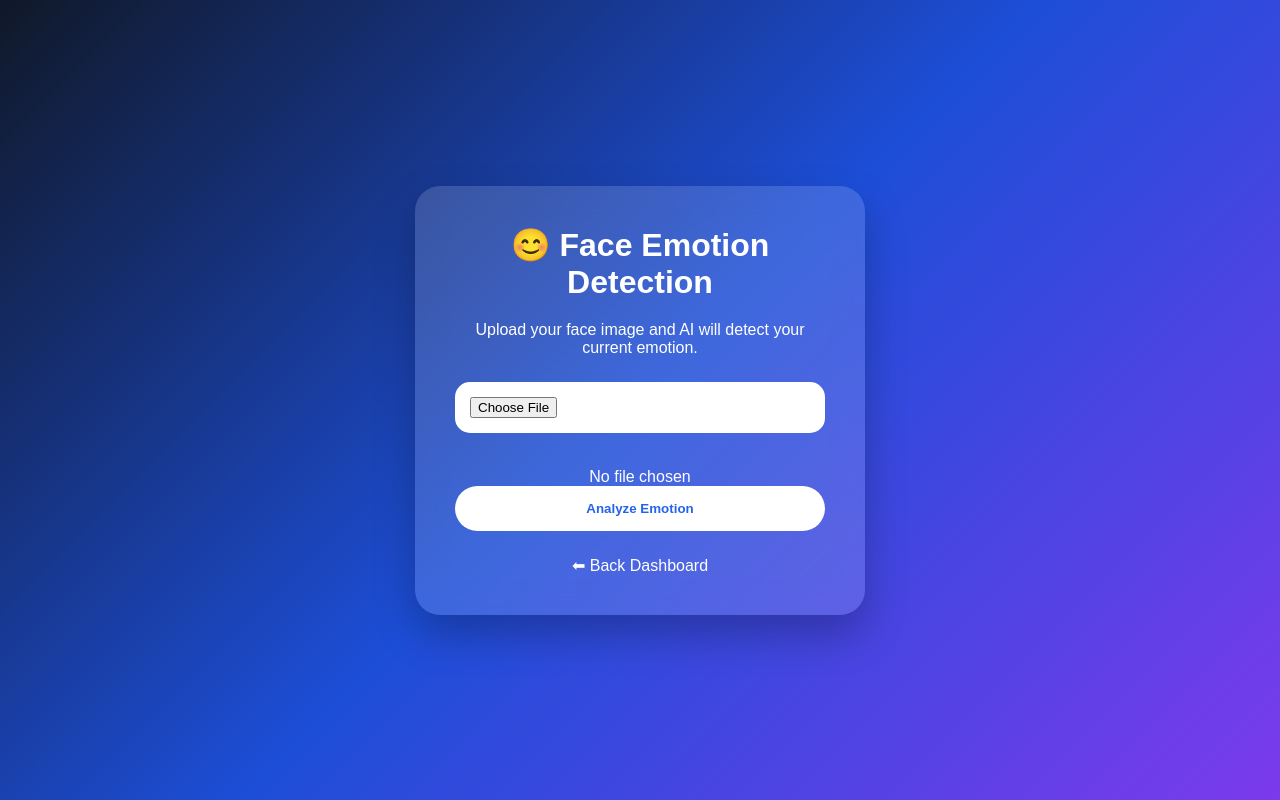
After one commit to saip34702-ui/ai-mental-health-monitor, a Flask app: page /face_detection in a window 1280 px wide. The commit adds this page. Run offline with Flask 3, Linux system fonts and the light colour scheme.

Commit message:
Remove venv and add latest project updates

```diff
--- a/app.py
+++ b/app.py
@@ -4,12 +4,14 @@ from config import Config
 from database.db import init_db
 from routes.auth import auth
 from routes.dashboard import dashboard
+from routes.face import face
 
 app = Flask(__name__)
 app.config.from_object(Config)
 
 app.register_blueprint(auth)
 app.register_blueprint(dashboard)
+app.register_blueprint(face)
 
 
 @app.route("/")
--- /dev/null
+++ b/routes/face.py
@@ -0,0 +1,64 @@
+from flask import Blueprint, render_template, request, session
+from ai.face_detection import detect_face_emotion
+from database.db import get_db_connection
+import os
+from werkzeug.utils import secure_filename
+
+
+face = Blueprint("face", __name__)
+
+UPLOAD_FOLDER = "static/uploads"
+os.makedirs(UPLOAD_FOLDER, exist_ok=True)
+
+
+@face.route("/face_detection", methods=["GET", "POST"])
+def face_detection():
+
+    emotion = None
+
+    if request.method == "POST":
+
+        if "image" not in request.files:
+            return "No image found"
+
+        image = request.files["image"]
+
+        if image.filename == "":
+            return "No file selected"
+
+        filename = secure_filename(image.filename)
+
+        image_path = os.path.join(
+            UPLOAD_FOLDER,
+            filename
+        )
+
+        image.save(image_path)
+
+        emotion = detect_face_emotion(image_path)
+
+        conn = get_db_connection()
+
+        conn.execute(
+            """
+            INSERT INTO mood_records
+            (user_id, input_tpe, emotion, confidence, note)
+            VALUES (?, ?, ?, ?, ?)
+            """,
+            (
+                session["user_id"],
+                "face",
+                emotion,
+                0,
+                "Face emotion analysis"
+            )
+        )
+
+        conn.commit()
+        conn.close()
+
+
+    return render_template(
+        "face_detection.html",
+        emotion=emotion
+    )
--- a/static/css/style.css
+++ b/static/css/style.css
@@ -412,3 +412,97 @@ body {
         grid-template-columns: 1fr;
     }
 }
+
+.face-container{
+    min-height:100vh;
+    display:flex;
+    justify-content:center;
+    align-items:center;
+}
+
+
+.face-card{
+
+    width:450px;
+    padding:40px;
+
+    background:rgba(255,255,255,0.15);
+
+    backdrop-filter:blur(15px);
+
+    border-radius:25px;
+
+    text-align:center;
+
+    box-shadow:0 20px 40px rgba(0,0,0,0.25);
+
+}
+
+
+.face-card h1{
+
+    margin-bottom:20px;
+
+}
+
+
+.face-card input{
+
+    width:100%;
+
+    margin:25px 0;
+
+    padding:15px;
+
+    background:white;
+
+    border-radius:15px;
+
+}
+
+
+.face-card button{
+
+    width:100%;
+
+    padding:15px;
+
+    border:none;
+
+    border-radius:25px;
+
+    background:white;
+
+    color:#2563eb;
+
+    font-weight:bold;
+
+    cursor:pointer;
+
+}
+
+
+.emotion-result{
+
+    margin-top:30px;
+
+    background:rgba(255,255,255,0.2);
+
+    padding:20px;
+
+    border-radius:20px;
+
+}
+
+
+.back-btn{
+
+    display:block;
+
+    margin-top:25px;
+
+    color:white;
+
+    text-decoration:none;
+
+}
--- /dev/null
+++ b/templates/face_detection.html
@@ -0,0 +1,117 @@
+<!DOCTYPE html>
+<html lang="en">
+
+<head>
+
+    <meta charset="UTF-8">
+
+    <title>
+        Face Emotion Detection
+    </title>
+
+    <link rel="stylesheet"
+          href="{{ url_for('static',
+          filename='css/style.css') }}">
+
+</head>
+
+
+<body>
+
+
+<div class="face-container">
+
+
+    <div class="face-card">
+
+
+        <h1>
+            😊 Face Emotion Detection
+        </h1>
+
+
+        <p>
+            Upload your face image and AI will detect your current emotion.
+        </p>
+
+
+        <form method="POST"
+              enctype="multipart/form-data">
+
+
+            <input type="file"
+                   name="image"
+                   id="imageInput"
+                   accept="image/*"
+                   required>
+
+            <p id="fileName" style="margin-top:10px;color:white;">
+                No file chosen
+            </p>
+
+            <img id="previewImage"
+                    style="display:none;width:180px;height:180px;object-fit: cover;border-radius: 20px;margin:15px auto;">
+
+
+            <button type="submit">
+                Analyze Emotion
+            </button>
+        </form>
+
+
+
+        {% if emotion %}
+
+        <div class="emotion-result">
+
+
+            <h2>
+                AI Detected Emotion
+            </h2>
+
+
+            <h1>
+                {{ emotion }}
+            </h1>
+
+
+        </div>
+
+
+        {% endif %}
+
+
+        <a href="/dashboard"
+           class="back-btn">
+            ⬅ Back Dashboard
+        </a>
+
+
+    </div>
+
+
+</div>
+
+<script>
+    const imageInput = document.getElementById("imageInput");
+    const fileName = document.getElementById("fileName");
+    const previewImage = document.getElementById("previewImage");
+
+    imageInput.addEventListener("change", function () {
+        const file = this.files[0];
+
+        if (file) {
+            fileName.textContent = file.name;
+            previewImage.src = URL.createObjectURL(file);
+            previewImage.style.display = "block";
+        } else {
+            fileName.textContent = "No file selected";
+            previewImage.style.display = "none";
+        }
+    });
+</script>
+
+
+</body>
+
+</html>
```
Also changed, not shown: ai/face_detection.py (added, +24 -0 lines), routes/dashboard.py (+43 -0 lines), templates/dashboard.html (+15 -11 lines), database.db (deleted), 2 other files.
